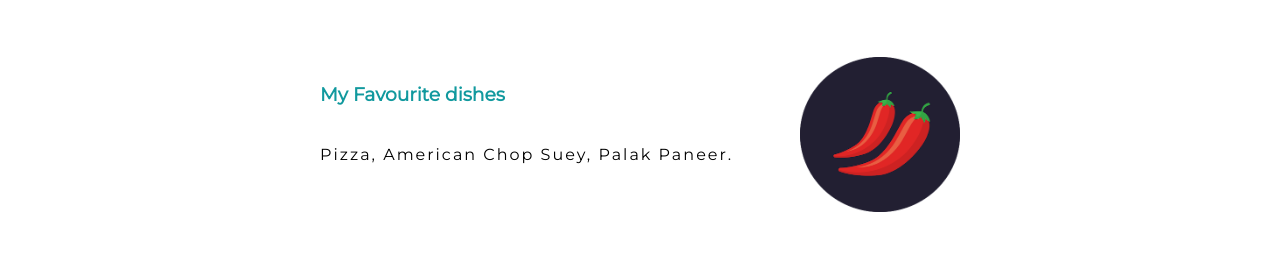
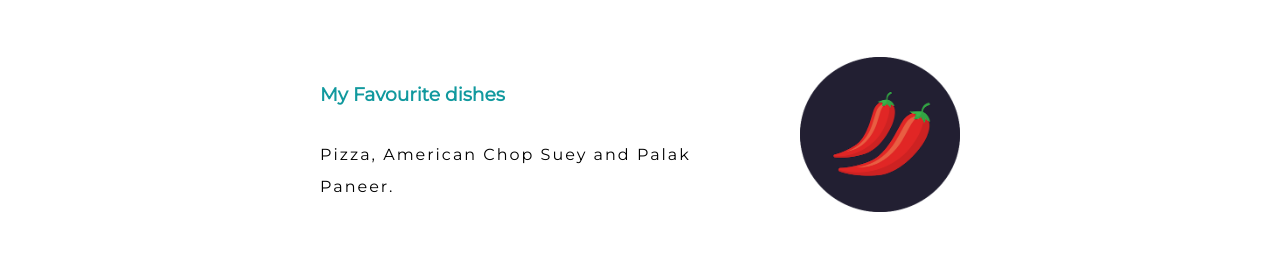
Before and after one commit to kshitijdesai99/kshitijdesaicsv, a plain HTML site: page index.html in a window 1280 px wide. Shown: the part 1420-1673 px from the top of the page. Drawn offline with Linux system fonts and the light colour scheme.

Commit message:
Update index.html

```diff
--- a/index.html
+++ b/index.html
@@ -36,7 +36,7 @@
         <div class="skill-row">
           <img class="chilli-img" src="chillies.png" alt="">
           <h3>My Favourite dishes</h3>
-          <p class="pizza">Pizza, American Chop Suey, Palak Paneer.</p>
+          <p class="pizza">Pizza, American Chop Suey and Palak Paneer.</p>
         </div>
       </div>
       <hr>
```
